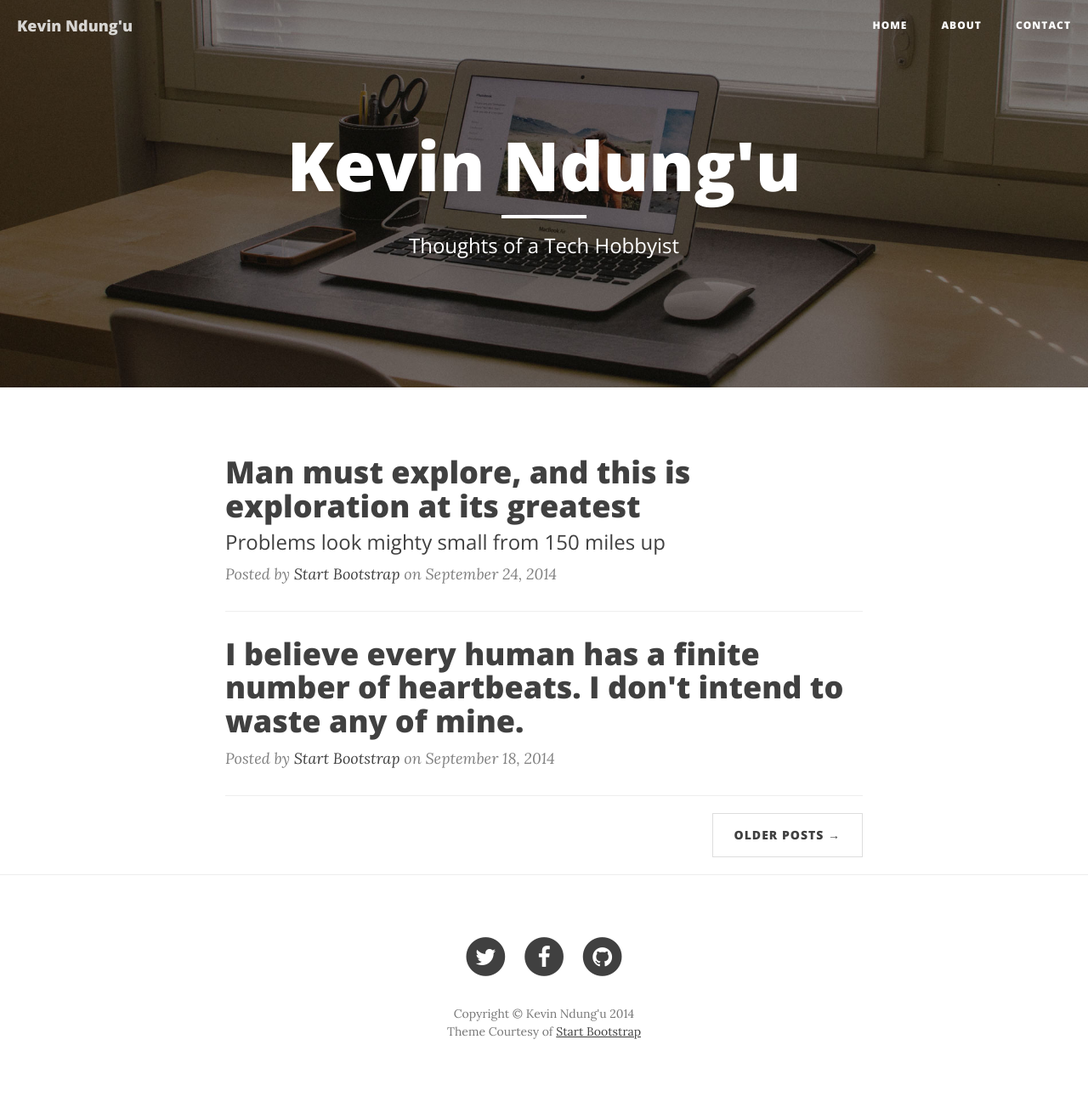
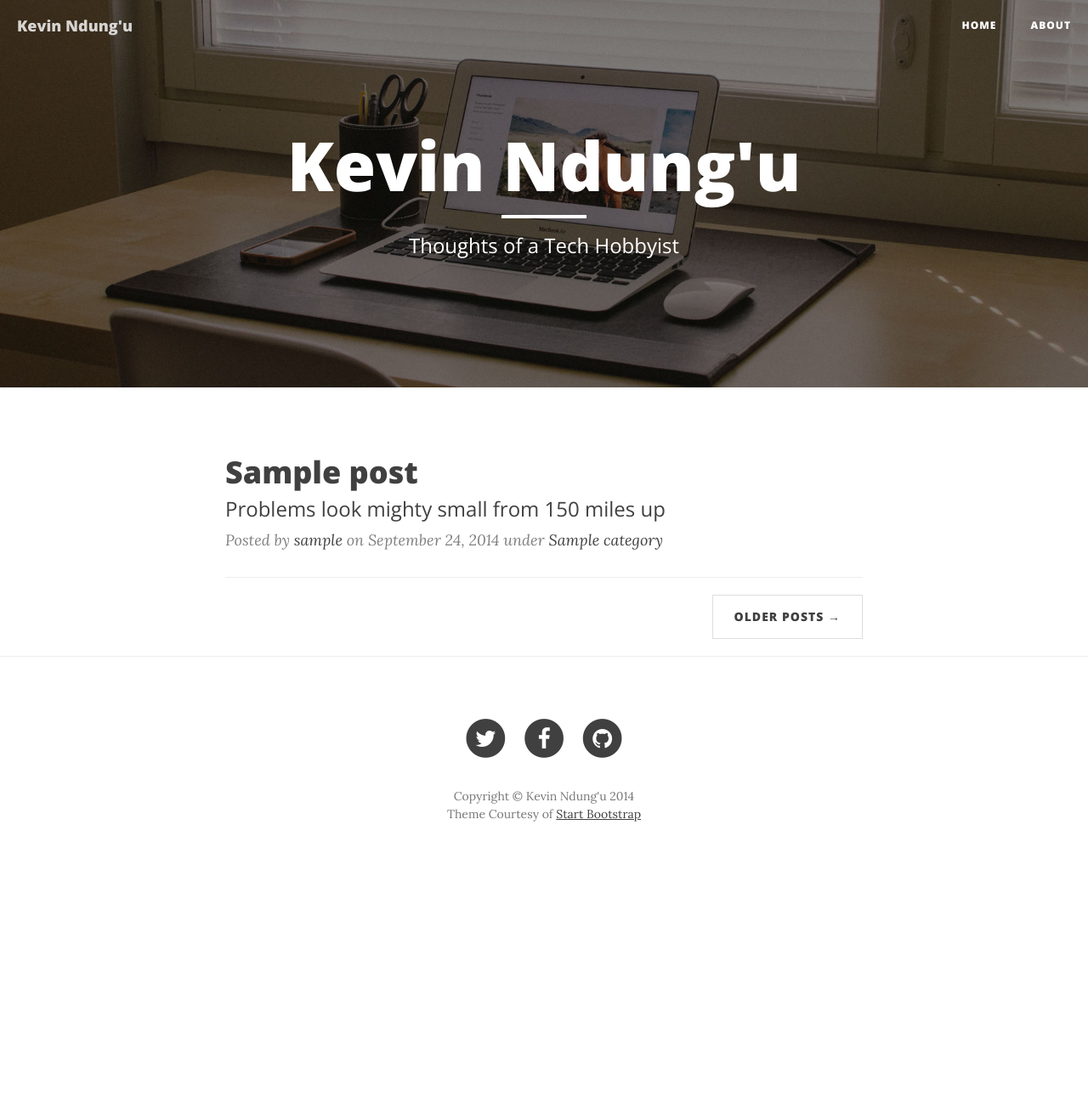
Before and after one commit to kevgathuku/kevgathuku-django-blog, a Django app: page / in a window 1280 px wide. Shown: the whole page at 85% size. After the commit the page ends 967 px from the top, so only its background shows below. Run offline with Django 3.2, Linux system fonts and the light colour scheme; tables that the repository leaves empty hold one stand-in row (values such as "Sample post"); some libraries are stand-ins or nearby versions.

Commit message:
USe generic views for index page and category pages. Contact page and category views WIP

```diff
--- a/blog/models.py
+++ b/blog/models.py
@@ -1,6 +1,8 @@
 from django.db import models
 from django.contrib.auth.models import User
 from django.template.defaultfilters import slugify
+from django.core.urlresolvers import reverse
+
 from taggit.managers import TaggableManager
 
 # Create your models here.
@@ -18,6 +20,9 @@ class Post(models.Model):
     def __unicode__(self):
         return "%s" % self.title
 
+    def get_absolute_url(self):
+        return reverse('blog:post', args=[str(self.slug)])
+
 class Category(models.Model):
     name = models.CharField(max_length=100,unique=True)
     slug = models.SlugField(unique=True)
@@ -28,3 +33,6 @@ class Category(models.Model):
 
     def __unicode__(self):
         return "%s" % self.name
+
+    def get_absolute_url(self):
+        return reverse('showcategory', args=[str(self.slug)])
--- a/blog/templates/blog/base.html
+++ b/blog/templates/blog/base.html
@@ -59,9 +59,9 @@
                     <li>
                         <a href="/about">About</a>
                     </li>
-                    <li>
+                    <!-- <li>
                         <a href="/contact">Contact</a>
-                    </li>
+                    </li> -->
                 </ul>
             </div>
             <!-- /.navbar-collapse -->
--- a/blog/templates/blog/index.html
+++ b/blog/templates/blog/index.html
@@ -21,28 +21,21 @@
     {% endblock %}
 
 {% block main %}
-
+    {% for post in latest_posts %}
     <div class="post-preview">
-        <a href="post.html">
+        <a href="{{ post.get_absolute_url }}">
             <h2 class="post-title">
-                Man must explore, and this is exploration at its greatest
+                {{post.title}}
             </h2>
             <h3 class="post-subtitle">
                 Problems look mighty small from 150 miles up
             </h3>
         </a>
-        <p class="post-meta">Posted by <a href="#">Start Bootstrap</a> on September 24, 2014</p>
+        <p class="post-meta">Posted by <a href="#"> {{post.author}} </a> on September 24, 2014
+        under <a href="{{ post.category.get_absolute_url }}"> {{post.category}} </a></p>
     </div>
     <hr>
-    <div class="post-preview">
-        <a href="post.html">
-            <h2 class="post-title">
-                I believe every human has a finite number of heartbeats. I don't intend to waste any of mine.
-            </h2>
-        </a>
-        <p class="post-meta">Posted by <a href="#">Start Bootstrap</a> on September 18, 2014</p>
-    </div>
-    <hr>
+    {% endfor %}
 
     <!-- Pager -->
     <ul class="pager">
--- a/blog/urls.py
+++ b/blog/urls.py
@@ -1,8 +1,8 @@
 from django.conf.urls import patterns, url
 
+from blog.views import ShowPost
+
 urlpatterns = patterns('',
-    # Examples:
-    #url(r'^admin/', include(admin.site.urls)),
-    url(r'^about/$', 'blog.views.about', name='about'),
-    url(r'^contact/$', 'blog.views.contact', name='contact'),
+
+    url(r'^(?P<slug>[-\w]+)/$', ShowPost.as_view(), name='post'),
 )
--- a/blog/views.py
+++ b/blog/views.py
@@ -1,8 +1,36 @@
-from django.shortcuts import render
+from django.shortcuts import render, get_object_or_404
+from django.views import generic
 
-# Create your views here.
-def home(request):
-    return render(request, 'blog/index.html')
+from blog.models import Post, Category
+
+
+class ListPosts(generic.ListView):
+    context_object_name="posts"
+    paginate_by = 5
+    allow_empty = True
+
+
+class IndexView(ListPosts):
+    template_name = 'blog/index.html'
+    context_object_name = 'latest_posts'
+
+    def get_queryset(self):
+        """Return the last five published posts."""
+        return Post.objects.filter(published=True).order_by('-created')
+
+
+class CategoryView(ListPosts):
+    def get_queryset(self):
+        return Post.objects.filter(category__slug=self.kwargs['slug'],published=True).order_by('-created')
+
+
+class ShowPost(generic.DetailView):
+    model = Post
+    template_name = 'blog/post.html'
+
+    def get_object(self):
+        return get_object_or_404(Post.objects.filter(slug=self.kwargs['slug'],published=True))
+
 
 def about(request):
     return render(request, 'blog/about.html')
--- a/kevgathuku/urls.py
+++ b/kevgathuku/urls.py
@@ -1,14 +1,16 @@
 from django.conf.urls import patterns, include, url
 from django.contrib import admin
+
+from blog.views import IndexView, CategoryView
 
 urlpatterns = patterns('',
     # Examples:
     # url(r'^$', 'kevgathuku.views.home', name='home'),
     # url(r'^blog/', include('blog.urls')),
-
     url(r'^admin/', include(admin.site.urls)),
-    url(r'^$', 'blog.views.home', name='home'),
+    url(r'^$',IndexView.as_view(), name='home'),
     url(r'^about/$', 'blog.views.about', name='about'),
     url(r'^contact/$', 'blog.views.contact', name='contact'),
-    #url(r'^post/', include('blog.urls')),
+    url(r'^post/', include('blog.urls', namespace='blog')),
+    url(r'^category/(?P<slug>[-\w]+)/$',CategoryView.as_view(),name='showcategory')
 )
```
Also changed, not shown: blog/templates/blog/post.html (+4 -3 lines).
